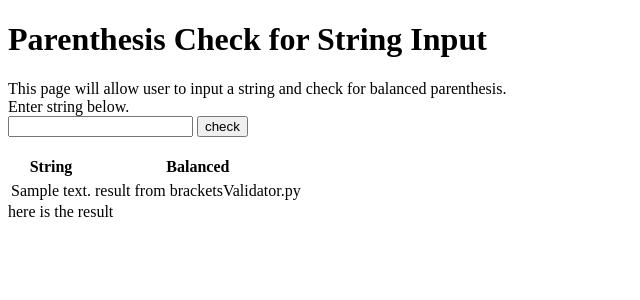
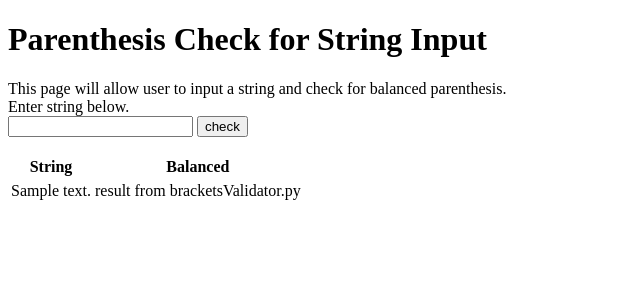
Before and after one commit to jlangner15/parenthesisCheck, a Flask app: page /string/ in a window 1280 px wide. Shown: the top 300 px of the page, without its empty margins (0-640 px from the left). Run offline with Flask 2, Linux system fonts and the light colour scheme; tables that the repository leaves empty hold one stand-in row (values such as "Sample post").

Commit message:
commenting fix

```diff
--- a/templates/string.html
+++ b/templates/string.html
@@ -34,8 +34,6 @@
         {% endfor %}
     </table>
 
-    <a>here is the result{{ result }}</a>
-
 </body>
 
 {% endblock %}
```
